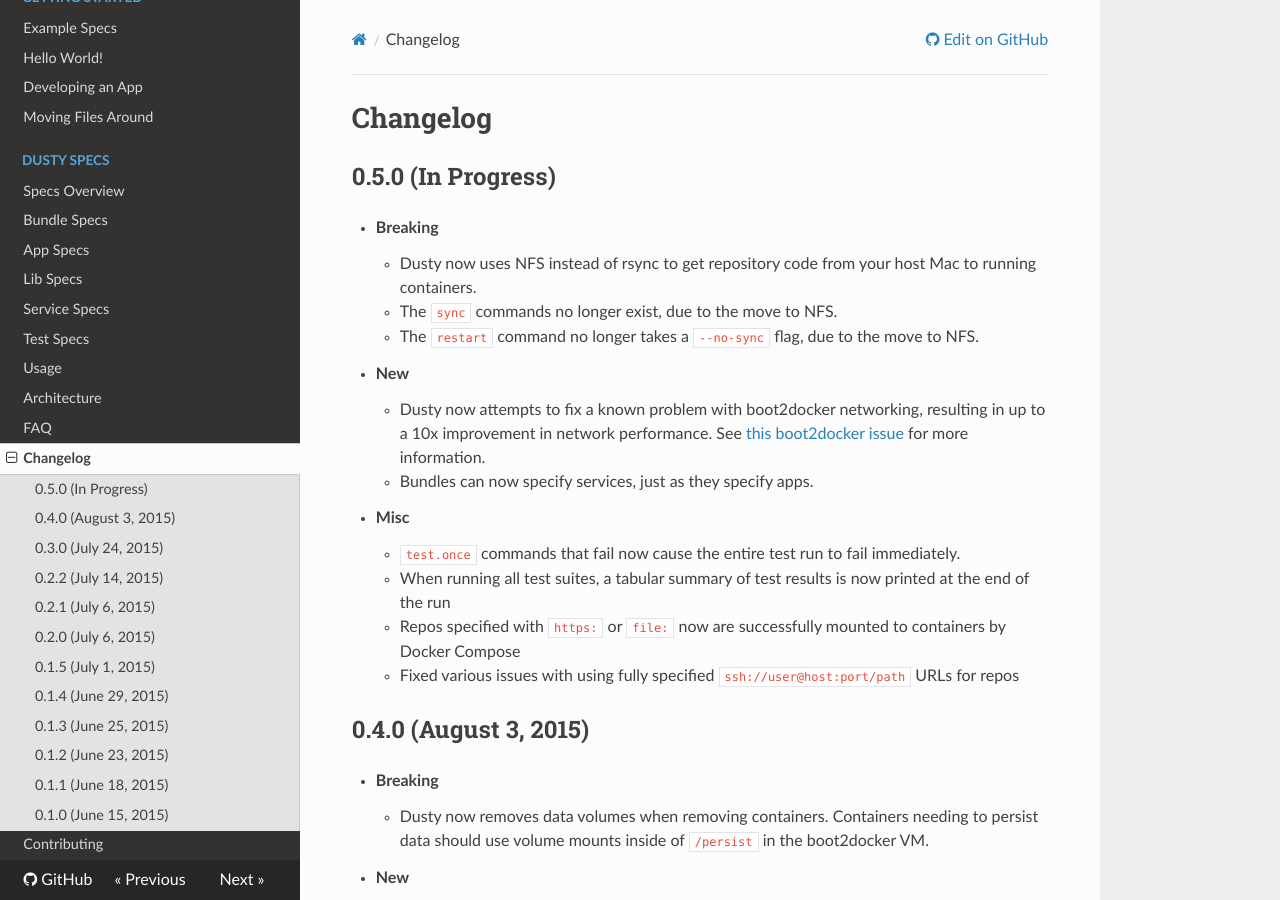
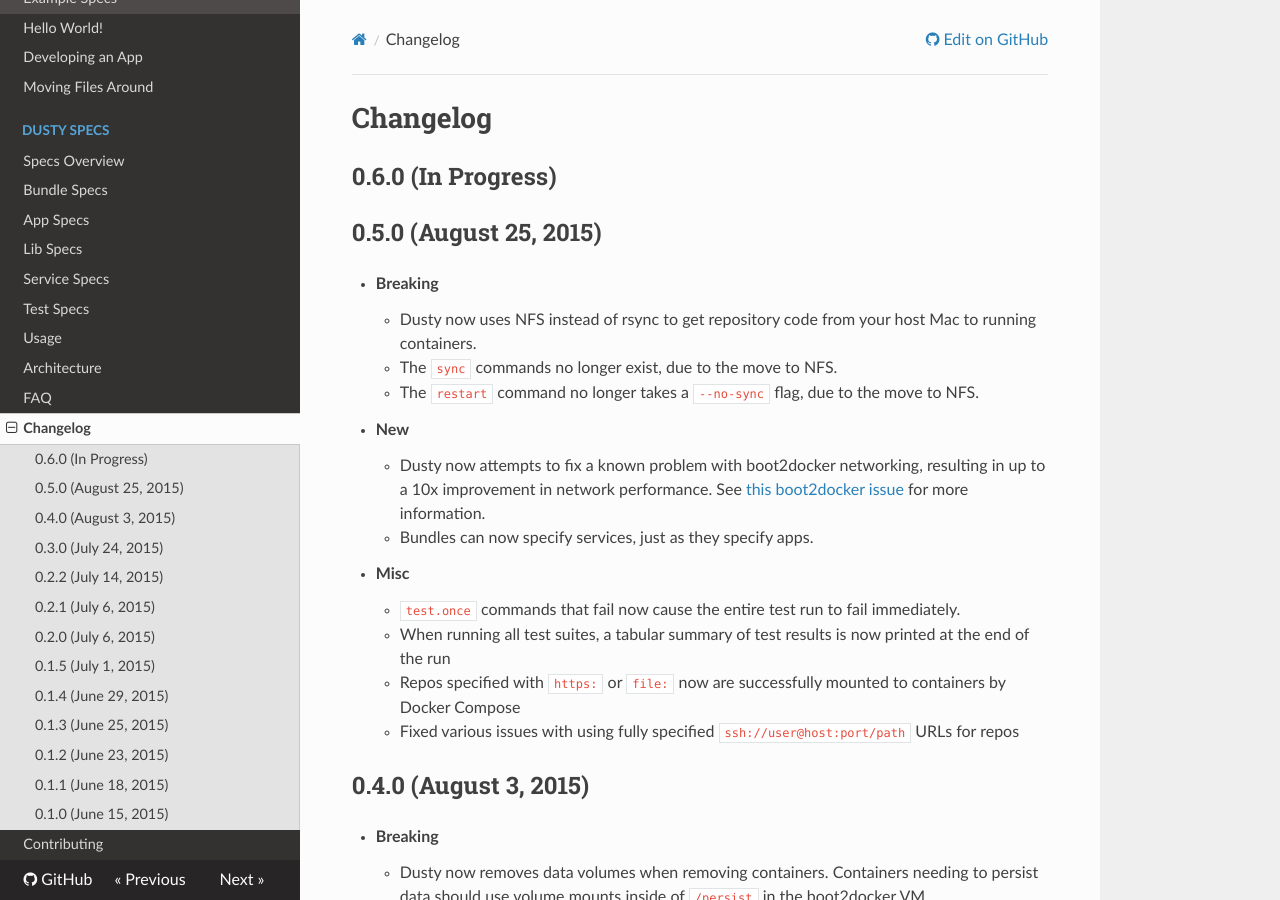
Before and after one commit to gamechanger/dusty, an MkDocs documentation site: the page built from docs/changelog.md, in a window 1280 px wide and 900 px high. Built offline with MkDocs 1.6.1, drawn with Linux system fonts in a browser that asks for light colours; nearby versions of some CDN libraries; old or Windows-style settings are respelled for this version of MkDocs.

Commit message:
update docs for version 5

```diff
--- a/docs/changelog.md
+++ b/docs/changelog.md
@@ -1,6 +1,8 @@
 # Changelog
 
-## 0.5.0 (In Progress)
+## 0.6.0 (In Progress)
+
+## 0.5.0 (August 25, 2015)
 
 * **Breaking**
     * Dusty now uses NFS instead of rsync to get repository code from your host Mac to running containers.
```
Also changed, not shown: docs/installation.md (+1 -1 lines).
